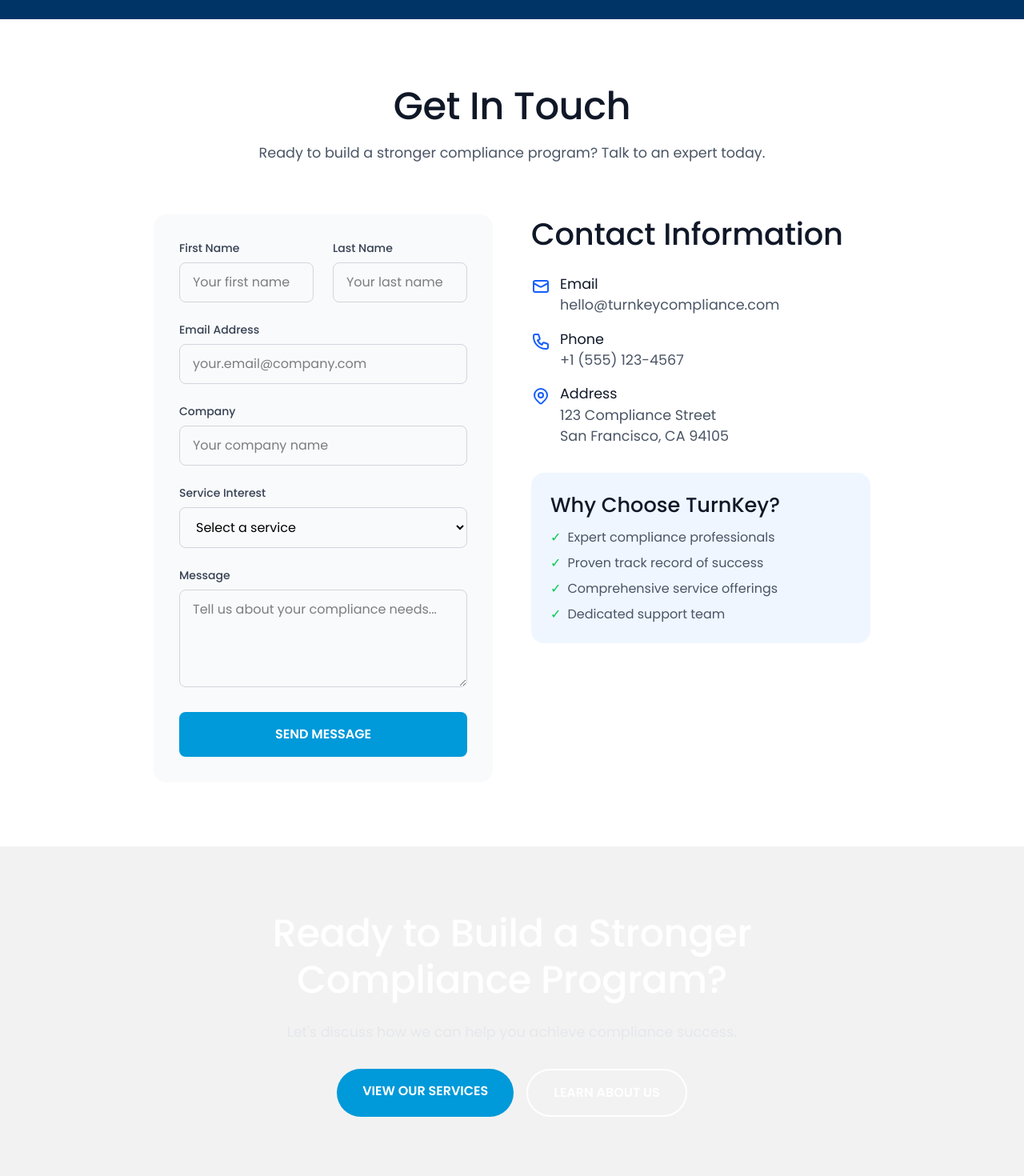
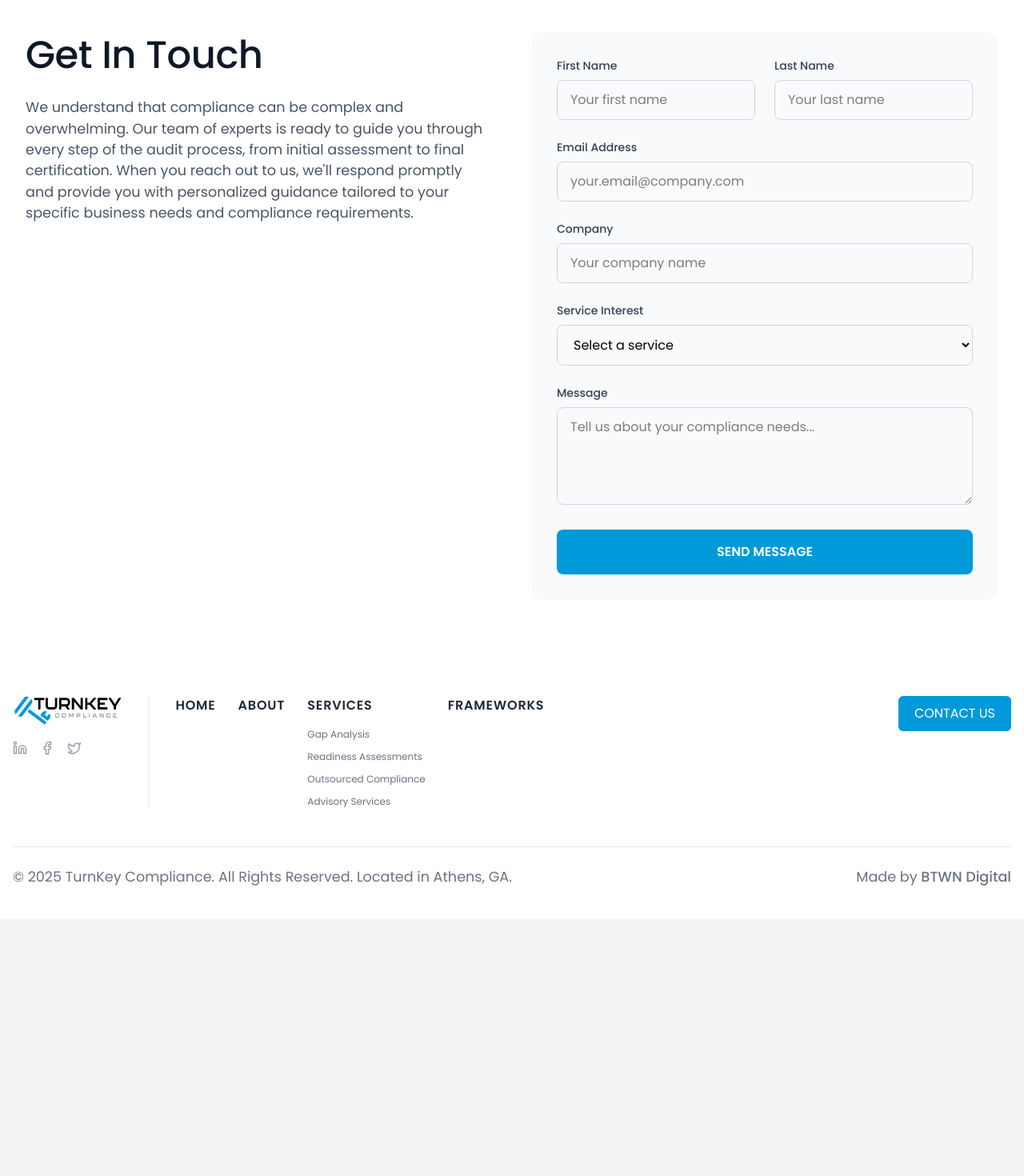
Before and after one commit to MrSalt123/turnkey, a Next.js app: page /contact in a window 1280 px wide. Shown: the part 680-2150 px from the top of the page at 80% size. After the commit the page ends 1829 px from the top, so only its background shows below. Built offline with nearby package versions, Linux system fonts and the light colour scheme.

Commit message:
contact page

```diff
--- a/src/app/contact/page.tsx
+++ b/src/app/contact/page.tsx
@@ -33,32 +33,39 @@
 
             {/* Right column - Image */}
             <div className="flex justify-center">
+              <div className="relative">
                 <Image
                   src="/help.png"
                   alt="Contact TurnKey Compliance"
                   width={512}
                   height={448}
-                className="w-2/3 max-w-lg object-cover h-112"
+                  className="relative z-10 object-cover h-full w-full"
                 />
+                <div
+                  className="absolute -left-2 -bottom-2 md:-left-4 md:-bottom-4 w-full h-full"
+                  style={{ backgroundColor: 'var(--color-accent)' }}
+                />
+              </div>
             </div>
           </div>
         </div>
       </div>
 
       {/* Contact Form Section */}
-      <section className="py-20 px-4 sm:px-6 lg:px-8 bg-white">
-        <div className="max-w-4xl mx-auto">
-          <div className="text-center mb-16">
-            <h2 className="text-3xl md:text-4xl font-bold text-gray-900 mb-4">
+      <section className="py-20 bg-white">
+        <div className="max-w-7xl mx-auto px-4 sm:px-6 lg:px-8">
+          <div className="grid grid-cols-1 lg:grid-cols-2 gap-12 items-start">
+            {/* Left Column - Get In Touch Content */}
+            <div>
+              <h2 className="text-gray-900 mb-6">
                 Get In Touch
               </h2>
-            <p className="text-xl text-gray-600 max-w-3xl mx-auto">
-              Ready to build a stronger compliance program? Talk to an expert today.
+              <p className="text-lg text-gray-600 leading-relaxed">
+                We understand that compliance can be complex and overwhelming. Our team of experts is ready to guide you through every step of the audit process, from initial assessment to final certification. When you reach out to us, we'll respond promptly and provide you with personalized guidance tailored to your specific business needs and compliance requirements.
               </p>
             </div>
 
-          <div className="grid grid-cols-1 lg:grid-cols-2 gap-12">
-            {/* Contact Form */}
+            {/* Right Column - Contact Form */}
             <div className="bg-gray-50 rounded-2xl p-8">
               <form className="space-y-6">
                 <div className="grid grid-cols-1 md:grid-cols-2 gap-6">
@@ -153,96 +160,12 @@
                 </button>
               </form>
             </div>
-
-            {/* Contact Information */}
-            <div className="space-y-8">
-              <div>
-                <h3 className="text-2xl font-bold text-gray-900 mb-6">Contact Information</h3>
-                <div className="space-y-4">
-                  <div className="flex items-start">
-                    <svg className="w-6 h-6 text-blue-600 mr-3 mt-1 flex-shrink-0" fill="none" stroke="currentColor" viewBox="0 0 24 24">
-                      <path strokeLinecap="round" strokeLinejoin="round" strokeWidth={2} d="M3 8l7.89 4.26a2 2 0 002.22 0L21 8M5 19h14a2 2 0 002-2V7a2 2 0 00-2-2H5a2 2 0 00-2 2v10a2 2 0 002 2z" />
-                    </svg>
-                    <div>
-                      <p className="font-semibold text-gray-900">Email</p>
-                      <p className="text-gray-600">hello@turnkeycompliance.com</p>
-                    </div>
-                  </div>
-
-                  <div className="flex items-start">
-                    <svg className="w-6 h-6 text-blue-600 mr-3 mt-1 flex-shrink-0" fill="none" stroke="currentColor" viewBox="0 0 24 24">
-                      <path strokeLinecap="round" strokeLinejoin="round" strokeWidth={2} d="M3 5a2 2 0 012-2h3.28a1 1 0 01.948.684l1.498 4.493a1 1 0 01-.502 1.21l-2.257 1.13a11.042 11.042 0 005.516 5.516l1.13-2.257a1 1 0 011.21-.502l4.493 1.498a1 1 0 01.684.949V19a2 2 0 01-2 2h-1C9.716 21 3 14.284 3 6V5z" />
-                    </svg>
-                    <div>
-                      <p className="font-semibold text-gray-900">Phone</p>
-                      <p className="text-gray-600">+1 (555) 123-4567</p>
-                    </div>
-                  </div>
-
-                  <div className="flex items-start">
-                    <svg className="w-6 h-6 text-blue-600 mr-3 mt-1 flex-shrink-0" fill="none" stroke="currentColor" viewBox="0 0 24 24">
-                      <path strokeLinecap="round" strokeLinejoin="round" strokeWidth={2} d="M17.657 16.657L13.414 20.9a1.998 1.998 0 01-2.827 0l-4.244-4.243a8 8 0 1111.314 0z" />
-                      <path strokeLinecap="round" strokeLinejoin="round" strokeWidth={2} d="M15 11a3 3 0 11-6 0 3 3 0 016 0z" />
-                    </svg>
-                    <div>
-                      <p className="font-semibold text-gray-900">Address</p>
-                      <p className="text-gray-600">123 Compliance Street<br />San Francisco, CA 94105</p>
-                    </div>
-                  </div>
-                </div>
-              </div>
-
-              <div className="bg-blue-50 rounded-2xl p-6">
-                <h4 className="text-lg font-semibold text-gray-900 mb-3">Why Choose TurnKey?</h4>
-                <ul className="space-y-2 text-gray-600">
-                  <li className="flex items-start">
-                    <span className="text-green-500 mr-2">✓</span>
-                    <span>Expert compliance professionals</span>
-                  </li>
-                  <li className="flex items-start">
-                    <span className="text-green-500 mr-2">✓</span>
-                    <span>Proven track record of success</span>
-                  </li>
-                  <li className="flex items-start">
-                    <span className="text-green-500 mr-2">✓</span>
-                    <span>Comprehensive service offerings</span>
-                  </li>
-                  <li className="flex items-start">
-                    <span className="text-green-500 mr-2">✓</span>
-                    <span>Dedicated support team</span>
-                  </li>
-                </ul>
-              </div>
-            </div>
           </div>
         </div>
       </section>
 
       {/* CTA Section */}
-      <section className="py-20 px-4 sm:px-6 lg:px-8">
-        <div className="max-w-4xl mx-auto text-center">
-          <h2 className="text-3xl md:text-4xl font-bold text-white mb-6">
-            Ready to Build a Stronger Compliance Program?
-          </h2>
-          <p className="text-xl text-gray-200 mb-8 leading-relaxed">
-            Let&apos;s discuss how we can help you achieve compliance success.
-          </p>
-          <div className="flex flex-col sm:flex-row gap-4 justify-center">
-            <Link
-              href="/services"
-              className="px-8 py-4 bg-accent text-white font-semibold rounded-full hover:bg-accent/90 transition-colors duration-200 uppercase"
-            >
-              View Our Services
-            </Link>
-            <Link
-              href="/about"
-              className="px-8 py-4 border-2 border-white text-white font-semibold rounded-full hover:bg-white hover:text-gray-900 transition-colors duration-200 uppercase"
-            >
-              Learn About Us
-            </Link>
-          </div>
-        </div>
-      </section>
+
     </div>
   );
 }
```
Lines whose indentation alone changed are shown as unchanged.
